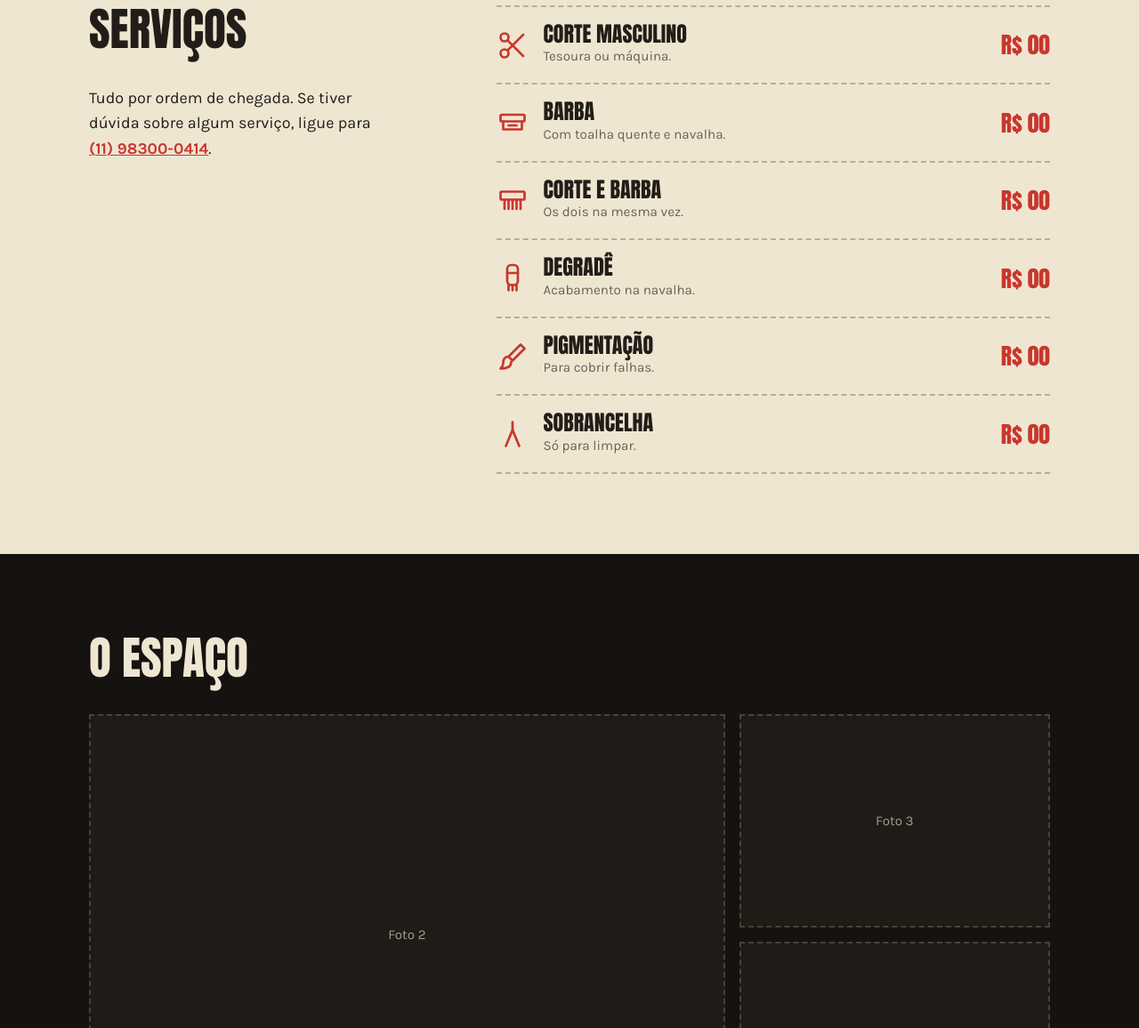
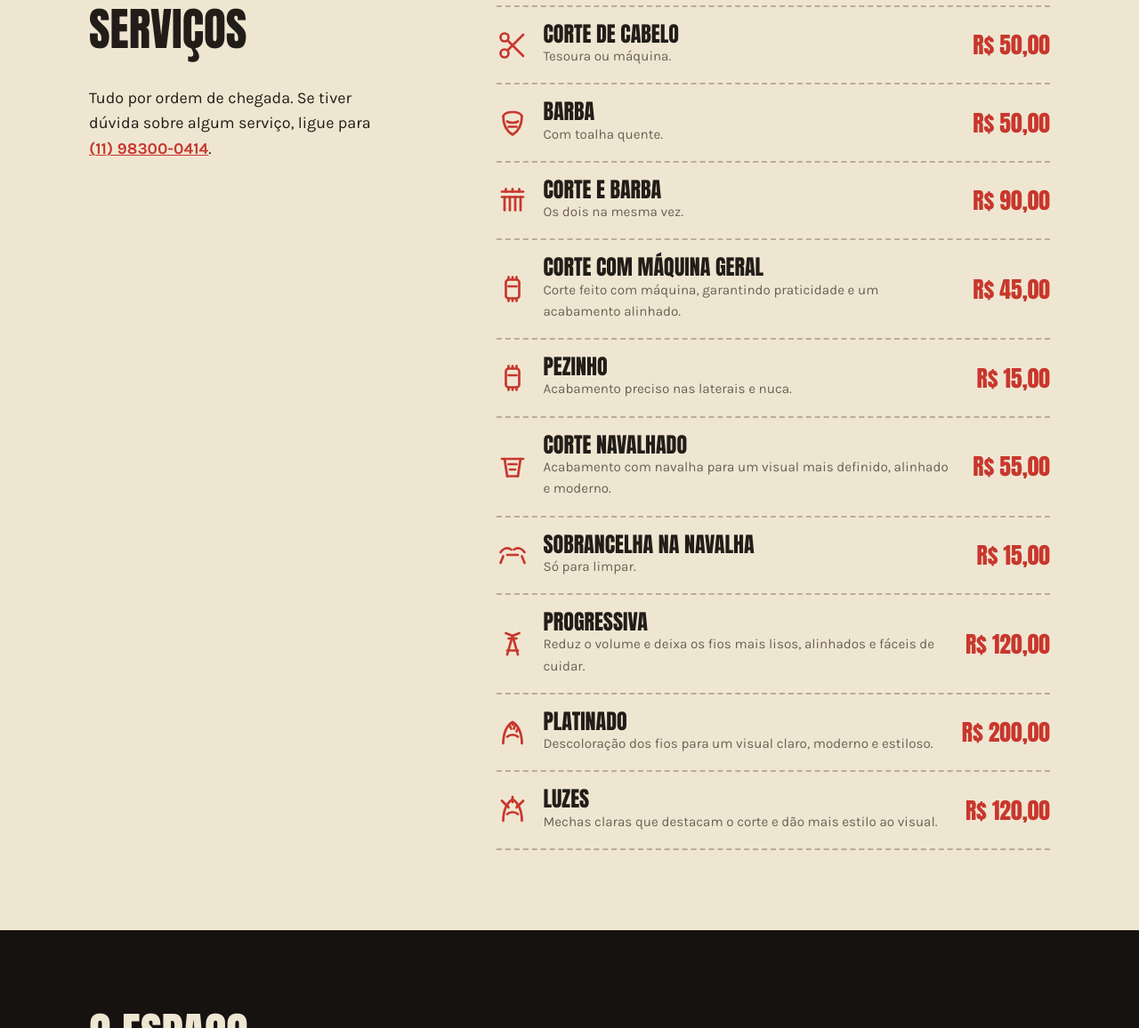
Before and after one commit to Zexterzz/barbearia-art-styl, a plain HTML site: page index.html in a window 1280 px wide. Shown: the part 1320-2476 px from the top of the page at 89% size. Drawn offline with Linux system fonts and the light colour scheme.

Commit message:
Atualiza site da barbearia

```diff
--- a/index.html
+++ b/index.html
@@ -113,76 +113,232 @@
       <!-- Para mudar um serviço ou preço, edite o texto dentro de cada <li> -->
      <ul class="lista-servicos">
 
+  <!-- CORTE DE CABELO -->
   <li>
     <div class="servico-nome">
-            <!-- Tesoura -->
-            <svg class="icone" viewBox="0 0 24 24" aria-hidden="true"><circle cx="6" cy="6" r="3"></circle><circle cx="6" cy="18" r="3"></circle><path d="M8.6 8.6L20 20M8.6 15.4L20 4"></path></svg>
+
+      <svg class="icone" viewBox="0 0 24 24" aria-hidden="true">
+        <circle cx="6" cy="6" r="3"></circle>
+        <circle cx="6" cy="18" r="3"></circle>
+        <path d="M8.5 8.5L20 20"></path>
+        <path d="M8.5 15.5L20 4"></path>
+      </svg>
+
       <div>
-              <h3>Corte masculino</h3>
+        <h3>Corte de Cabelo</h3>
         <p>Tesoura ou máquina.</p>
       </div>
+
     </div>
-          <span class="preco">R$ 00</span>
+    <span class="preco">R$ 50,00</span>
+  </li>
+
+
+  <!-- BARBA -->
+  <li>
+    <div class="servico-nome">
+
+      <svg class="icone" viewBox="0 0 24 24" aria-hidden="true">
+        <path d="M5 7c1-2 3-3 7-3s6 1 7 3"></path>
+        <path d="M5 7c0 6 2 11 7 14 5-3 7-8 7-14"></path>
+        <path d="M8 11c1 1 2 1 4 1s3 0 4-1"></path>
+        <path d="M9 15h6"></path>
+      </svg>
+
+      <div>
+        <h3>Barba</h3>
+        <p>Com toalha quente.</p>
+      </div>
+
+    </div>
+    <span class="preco">R$ 50,00</span>
+  </li>
+
+
+  <!-- CORTE E BARBA -->
+  <li>
+    <div class="servico-nome">
+
+      <svg class="icone" viewBox="0 0 24 24" aria-hidden="true">
+        <path d="M4 5h16"></path>
+        <path d="M4 9h16"></path>
+        <path d="M6 9v10"></path>
+        <path d="M10 9v10"></path>
+        <path d="M14 9v10"></path>
+        <path d="M18 9v10"></path>
+        <path d="M7 5V3"></path>
+        <path d="M12 5V3"></path>
+        <path d="M17 5V3"></path>
+      </svg>
+
+      <div>
+        <h3>Corte e barba</h3>
+        <p>Os dois na mesma vez.</p>
+      </div>
+
+    </div>
+    <span class="preco">R$ 90,00</span>
   </li>
 
   <li>
     <div class="servico-nome">
-            <!-- Navalha -->
-            <svg class="icone" viewBox="0 0 24 24" aria-hidden="true"><rect x="3" y="6" width="18" height="5" rx="1"></rect><path d="M5 11v6h14v-6"></path><path d="M9 14h6"></path></svg>
+
+      <svg class="icone" viewBox="0 0 24 24" aria-hidden="true">
+        <rect x="7" y="5" width="10" height="14" rx="2"></rect>
+        <path d="M9 5V3"></path>
+        <path d="M12 5V3"></path>
+        <path d="M15 5V3"></path>
+        <path d="M9 10h6"></path>
+        <path d="M9 19v2"></path>
+        <path d="M12 19v2"></path>
+        <path d="M15 19v2"></path>
+      </svg>
+
       <div>
-              <h3>Barba</h3>
-              <p>Com toalha quente e navalha.</p>
+        <h3>Corte com Máquina geral</h3>
+        <p>Corte feito com máquina, garantindo praticidade e um acabamento alinhado.</p>
       </div>
+
     </div>
-          <span class="preco">R$ 00</span>
+    <span class="preco">R$ 45,00</span>
   </li>
 
+
+  <!-- PEZINHO -->
   <li>
     <div class="servico-nome">
-            <!-- Pente -->
-            <svg class="icone" viewBox="0 0 24 24" aria-hidden="true"><rect x="3" y="5" width="18" height="6" rx="1"></rect><path d="M6 11v7M9 11v7M12 11v7M15 11v7M18 11v7"></path></svg>
+
+      <svg class="icone" viewBox="0 0 24 24" aria-hidden="true">
+        <rect x="7" y="5" width="10" height="14" rx="2"></rect>
+        <path d="M9 5V3"></path>
+        <path d="M12 5V3"></path>
+        <path d="M15 5V3"></path>
+        <path d="M9 10h6"></path>
+        <path d="M9 19v2"></path>
+        <path d="M12 19v2"></path>
+        <path d="M15 19v2"></path>
+      </svg>
+
       <div>
-              <h3>Corte e barba</h3>
-              <p>Os dois na mesma vez.</p>
+        <h3>Pezinho</h3>
+        <p>Acabamento preciso nas laterais e nuca.</p>
       </div>
+
     </div>
-          <span class="preco">R$ 00</span>
+    <span class="preco">R$ 15,00</span>
   </li>
 
+
+  <!-- CORTE NAVALHADO -->
   <li>
     <div class="servico-nome">
-            <!-- Máquina de cortar -->
-            <svg class="icone" viewBox="0 0 24 24" aria-hidden="true"><rect x="8" y="2" width="8" height="15" rx="3"></rect><path d="M8 8h8"></path><path d="M9 17v4M12 17v4M15 17v4"></path></svg>
+
+      <svg class="icone" viewBox="0 0 24 24" aria-hidden="true">
+        <path d="M4 6h16"></path>
+        <path d="M6 6l2 13"></path>
+        <path d="M18 6l-2 13"></path>
+        <path d="M8 19h8"></path>
+        <path d="M9 10h6"></path>
+        <path d="M10 14h4"></path>
+      </svg>
+
       <div>
-              <h3>Degradê</h3>
-              <p>Acabamento na navalha.</p>
+        <h3>Corte Navalhado</h3>
+        <p>Acabamento com navalha para um visual mais definido, alinhado e moderno.</p>
       </div>
+
     </div>
-          <span class="preco">R$ 00</span>
+    <span class="preco">R$ 55,00</span>
   </li>
 
+
+  <!-- SOBRANCELHA -->
   <li>
     <div class="servico-nome">
-            <!-- Pincel -->
-            <svg class="icone" viewBox="0 0 24 24" aria-hidden="true"><path d="M18 3l3 3-9 9-3-3z"></path><path d="M9 12c-3 0-4 2-4 5 0 2-1 3-2 4 4 0 8-1 8-5"></path></svg>
+
+      <svg class="icone" viewBox="0 0 24 24" aria-hidden="true">
+        <path d="M3 10c2-3 5-4 8-2"></path>
+        <path d="M13 8c3-2 6-1 8 2"></path>
+        <path d="M5 13l-2 5"></path>
+        <path d="M19 13l2 5"></path>
+        <path d="M8 12h8"></path>
+      </svg>
+
       <div>
-              <h3>Pigmentação</h3>
-              <p>Para cobrir falhas.</p>
+        <h3>Sobrancelha na Navalha</h3>
+        <p>Só para limpar.</p>
       </div>
+
     </div>
-          <span class="preco">R$ 00</span>
+    <span class="preco">R$ 15,00</span>
   </li>
 
+
+  <!-- PROGRESSIVA -->
   <li>
     <div class="servico-nome">
-            <!-- Pinça -->
-            <svg class="icone" viewBox="0 0 24 24" aria-hidden="true"><path d="M12 3v6"></path><path d="M12 9L7 21M12 9l5 12"></path></svg>
+
+      <svg class="icone" viewBox="0 0 24 24" aria-hidden="true">
+        <path d="M7 4l5 2-4 14"></path>
+        <path d="M17 4l-5 2 4 14"></path>
+        <path d="M9 8h6"></path>
+        <path d="M8 17h8"></path>
+      </svg>
+
       <div>
-              <h3>Sobrancelha</h3>
-              <p>Só para limpar.</p>
+        <h3>Progressiva</h3>
+        <p>Reduz o volume e deixa os fios mais lisos, alinhados e fáceis de cuidar.</p>
       </div>
+
     </div>
-          <span class="preco">R$ 00</span>
+    <span class="preco">R$ 120,00</span>
+  </li>
+
+
+  <!-- PLATINADO -->
+  <li>
+    <div class="servico-nome">
+
+      <svg class="icone" viewBox="0 0 24 24" aria-hidden="true">
+        <path d="M5 20c0-8 3-14 7-16 4 2 7 8 7 16"></path>
+        <path d="M8 15c2-2 6-2 8 0"></path>
+        <path d="M10 7l1 2"></path>
+        <path d="M14 6l-1 3"></path>
+        <path d="M16 9l-1 2"></path>
+        <path d="M12 4v2"></path>
+      </svg>
+
+      <div>
+        <h3>Platinado</h3>
+        <p>Descoloração dos fios para um visual claro, moderno e estiloso.</p>
+      </div>
+
+    </div>
+    <span class="preco">R$ 200,00</span>
+  </li>
+
+
+  <!-- LUZES -->
+  <li>
+    <div class="servico-nome">
+
+      <svg class="icone" viewBox="0 0 24 24" aria-hidden="true">
+        <path d="M5 20c0-8 3-14 7-16 4 2 7 8 7 16"></path>
+        <path d="M8 15c2-2 6-2 8 0"></path>
+        <path d="M7 8l-3-3"></path>
+        <path d="M12 6V2"></path>
+        <path d="M17 8l3-3"></path>
+        <path d="M9 10l-1-2"></path>
+        <path d="M15 10l1-2"></path>
+      </svg>
+
+      <div>
+        <h3>Luzes</h3>
+        <p>Mechas claras que destacam o corte e dão mais estilo ao visual.</p>
+      </div>
+
+    </div>
+    <span class="preco">R$ 120,00</span>
   </li>
 
 </ul>
```
Lines whose indentation alone changed are shown as unchanged.
